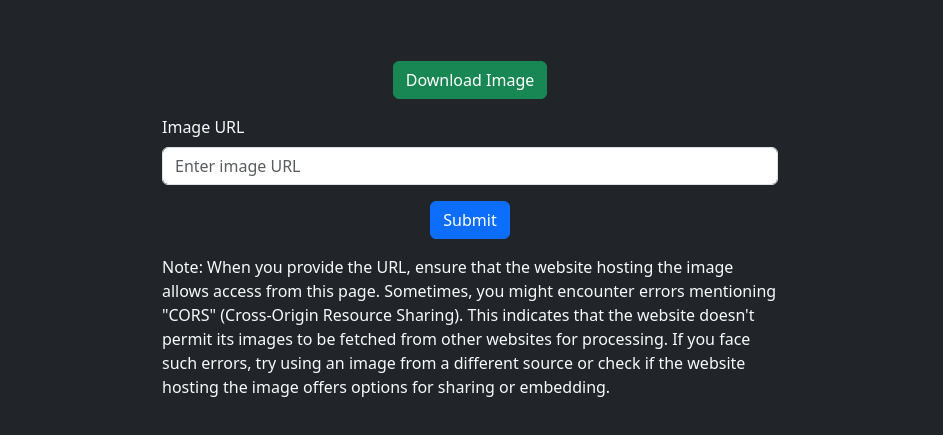
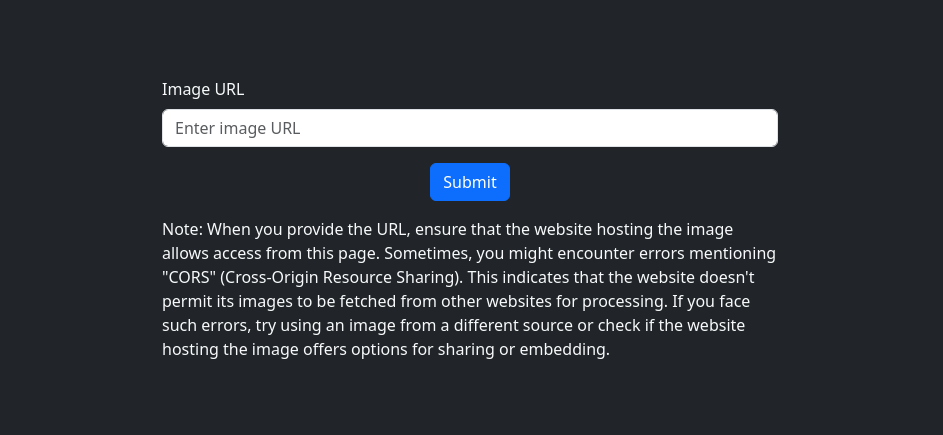
Before and after one commit to Sukhress-Warun/remove-background, a website: page index.html in a window 1280 px wide. Shown: the part 137-572 px from the top of the page, without its empty margins (170-1113 px from the left). Drawn offline with nearby package versions, Linux system fonts and the light colour scheme.

Commit message:
download button display-none

```diff
--- a/index.html
+++ b/index.html
@@ -17,7 +17,7 @@
             <div class="col-lg-6 col-10 mx-auto">
                 <img class="mx-auto" id="displayImage" src="#" alt="image in url" width="auto" height="300px" style="display: none;">
                 <div class="text-center mt-3">
-                    <button id="downloadButton" class="btn btn-success mx-auto"  onclick="downloadImage()">Download Image</button>
+                    <button id="downloadButton" class="btn btn-success mx-auto" style="display: none;" onclick="downloadImage()">Download Image</button>
                 </div>
 
             </div>
```
